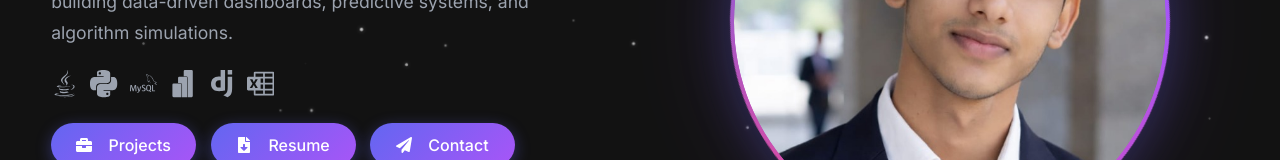
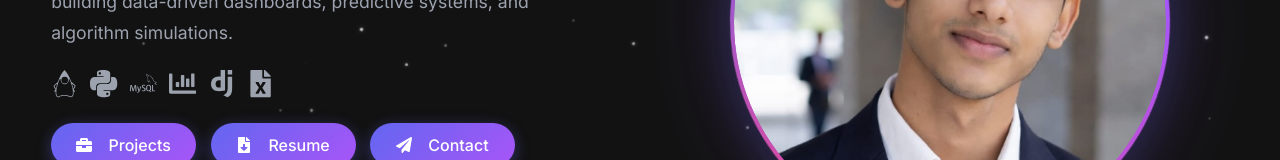
Before and after one commit to Gnaneswar10/portfolio, a React (Vite) app: page / in a window 1280 px wide. Shown: the part 378-538 px from the top of the page. Built offline with nearby package versions, Linux system fonts and the light colour scheme.

Commit message:
Fix: Replace invalid react-icons that crashed Vercel build

```diff
--- a/src/pages/Home.jsx
+++ b/src/pages/Home.jsx
@@ -2,8 +2,8 @@ import React from 'react';
 import { useNavigate } from 'react-router-dom';
 import PageTransition from '../components/PageTransition';
 import Button from '../components/Button';
-import { FaPaperPlane, FaBriefcase, FaFileDownload, FaGithub, FaLinkedin, FaEnvelope, FaChevronDown } from 'react-icons/fa';
-import { SiJava, SiPython, SiMysql, SiPowerbi, SiDjango, SiMicrosoftexcel } from 'react-icons/si';
+import { FaPaperPlane, FaBriefcase, FaFileDownload, FaGithub, FaLinkedin, FaEnvelope, FaChevronDown, FaChartBar, FaFileExcel } from 'react-icons/fa';
+import { SiOpenjdk, SiPython, SiMysql, SiDjango } from 'react-icons/si';
 import { motion } from 'framer-motion';
 import { TypeAnimation } from 'react-type-animation';
 import './Home.css';
@@ -15,12 +15,12 @@ const stats = [
 ];
 
 const techStack = [
-  { icon: SiJava,             label: 'Java' },
-  { icon: SiPython,           label: 'Python' },
-  { icon: SiMysql,            label: 'MySQL' },
-  { icon: SiPowerbi,          label: 'Power BI' },
-  { icon: SiDjango,           label: 'Django' },
-  { icon: SiMicrosoftexcel,   label: 'Excel' },
+  { icon: SiOpenjdk,   label: 'Java' },
+  { icon: SiPython,    label: 'Python' },
+  { icon: SiMysql,     label: 'MySQL' },
+  { icon: FaChartBar,  label: 'Power BI' },
+  { icon: SiDjango,    label: 'Django' },
+  { icon: FaFileExcel, label: 'Excel' },
 ];
 
 function Home() {
```
